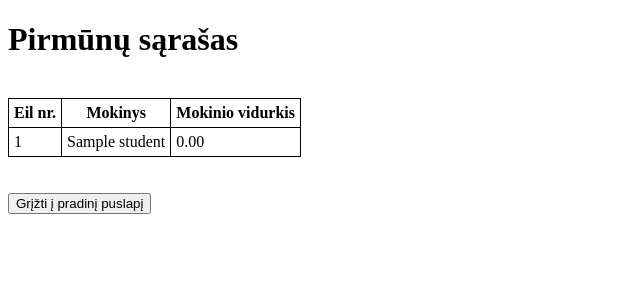
After one commit to AinisSitkauskas/dienynas_symfony, a Symfony app: template templates/mark/topMarks.html.twig in a window 1280 px wide. The commit adds this page. Shown: the top 300 px of the page, without its empty margins (0-640 px from the left). Run offline with Twig, Linux system fonts and the light colour scheme; the template is opened without the code that fills it: most values are stand-ins (such as "Sample title", 1, 10 or a date in 2020); some libraries are stand-ins or nearby versions.

Commit message:
Added top average marks

```diff
--- a/templates/home/index.html.twig
+++ b/templates/home/index.html.twig
@@ -20,5 +20,9 @@
     <br><br>
     <button onclick="window.location.href = '{{ path("all_marks") }}'">Visi pažymiai</button>
     <br><br>
+    <label>Pirmūnų sąrašas: </label>
+    <br><br>
+    <button onclick="window.location.href = '{{ path("top_marks") }}'">Visi pažymiai</button>
+    <br><br>
     <button onclick="window.location.href = '{{ path("app_logout") }}'">Atsijungti</button>
 {% endblock %}
--- /dev/null
+++ b/templates/mark/topMarks.html.twig
@@ -0,0 +1,32 @@
+{% extends 'base.html.twig' %}
+
+{% block title %}Pirmūnų sąrašas{% endblock %}
+
+{% block body %}
+    <h1>Pirmūnų sąrašas</h1>
+    <br>
+    {% if topStudentsList is empty %}
+        <p>Nėra įvestų pažymių</p>
+    {% else %}
+        <table class="table">
+            <tbody>
+            <tr>
+                <th scope="row">Eil nr.</th>
+                <th scope="row">Mokinys</th>
+                <th scope="row">Mokinio vidurkis</th>
+            </tr>
+            {%   set i = 1 %}
+            {% for topStudent in topStudentsList %}
+                <tr>
+                    <td>{{ i }}</td>
+                    <td>{{ topStudent.student }}</td>
+                    <td>{{ topStudent.averageMark|number_format(2, '.', ',') }}</td>
+                </tr>
+            {% set i = 1 + i %}
+            {% endfor %}
+            </tbody>
+        </table>
+    {% endif %}
+    <br><br>
+    <button onclick="window.location.href = '{{ path("home") }}'">Grįžti į pradinį puslapį</button>
+{% endblock %}
```
Also changed, not shown: src/Controller/MarkController.php (+22 -4 lines), src/Repository/MarkRepository.php (+12 -1 lines).
